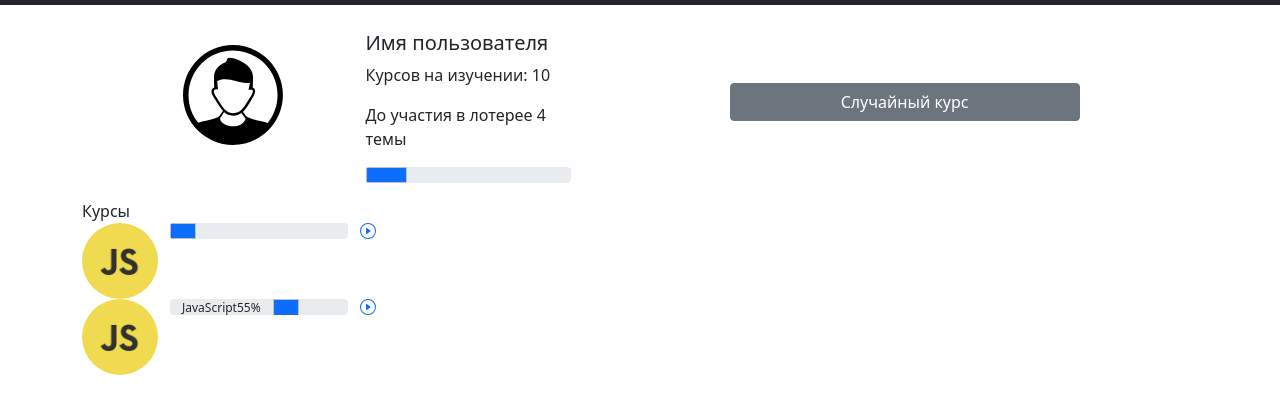
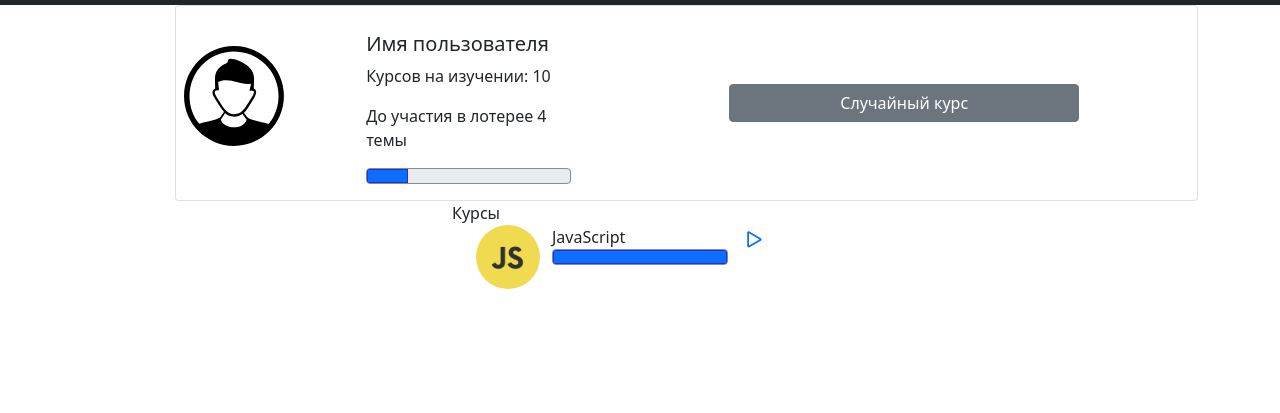
Before and after one commit to KlaysKAS/UniqueInt, a website: page index.html in a window 1280 px wide. Shown: the part 65-478 px from the top of the page. Drawn offline with nearby package versions, Linux system fonts and the light colour scheme.

Commit message:
Добавил один курс

```diff
--- a/index.html
+++ b/index.html
@@ -174,37 +174,27 @@
 
     <div class="container">
         <div class="row">
-            <div class="col" style="max-width: 40%;">
-                Курсы
-                <div class="row">
-                    <img src = "./stylesheets/materials/1024.png" class="rounded-circle">
-                    <div class="progress col">
-                        <div class="row">
-                            <!-- <div class="col"><span>JavaScript</span><span>55%</span></div> -->
-                            <div class="progress-bar col" role="progressbar" style="width: 50%" aria-valuenow="50" aria-valuemin="0" aria-valuemax="100"></div>
+            <div class="container" style="max-width: 25rem;">
+                <span>Курсы</span>
+                <div class="container">
+                        <div class="row" style="max-height: 5rem;">
+                            <div class="col-3">
+                                <img class="img-fluid rounded-circle" src="./stylesheets/materials/courses/js.png">
+                            </div>
+                            <div class="col-6">
+                                <div class="row">JavaScript</div>
+                                <div class="row progress">
+                                    <div class="progress-bar" role="progressbar" aria-valuenow="75" aria-valuemin="0" aria-valuemax="100"></div>
+                                </div>
+                            </div>
+                            <div class="col">
+                                <a href="#">
+                                    <svg xmlns="http://www.w3.org/2000/svg" width="45%" height="45%" fill="currentColor" class="bi bi-play" viewBox="0 0 16 16">
+                                    <path d="M10.804 8L5 4.633v6.734L10.804 8zm.792-.696a.802.802 0 0 1 0 1.392l-6.363 3.692C4.713 12.69 4 12.345 4 11.692V4.308c0-.653.713-.998 1.233-.696l6.363 3.692z"></path>
+                                    </svg>
+                                </a>
+                            </div>
                         </div>
-                    </div>
-                    <a href="#" class="text-decoration-none col">
-                        <svg xmlns="http://www.w3.org/2000/svg" width="16" height="16" fill="currentColor" class="bi bi-play-circle" viewBox="0 0 16 16">
-                            <path d="M8 15A7 7 0 1 1 8 1a7 7 0 0 1 0 14zm0 1A8 8 0 1 0 8 0a8 8 0 0 0 0 16z"></path>
-                            <path d="M6.271 5.055a.5.5 0 0 1 .52.038l3.5 2.5a.5.5 0 0 1 0 .814l-3.5 2.5A.5.5 0 0 1 6 10.5v-5a.5.5 0 0 1 .271-.445z"></path>
-                        </svg>
-                    </a>
-                </div>
-                <div class="row">
-                    <img src = "./stylesheets/materials/1024.png" class="rounded-circle">
-                    <div class="progress col">
-                        <div class="row">
-                            <div class="col"><span>JavaScript</span><span>55%</span></div>
-                            <div class="progress-bar col" role="progressbar" style="width: 50%" aria-valuenow="50" aria-valuemin="0" aria-valuemax="100"></div>
-                        </div>
-                    </div>
-                    <a href="#" class="text-decoration-none col">
-                        <svg xmlns="http://www.w3.org/2000/svg" width="16" height="16" fill="currentColor" class="bi bi-play-circle" viewBox="0 0 16 16">
-                            <path d="M8 15A7 7 0 1 1 8 1a7 7 0 0 1 0 14zm0 1A8 8 0 1 0 8 0a8 8 0 0 0 0 16z"></path>
-                            <path d="M6.271 5.055a.5.5 0 0 1 .52.038l3.5 2.5a.5.5 0 0 1 0 .814l-3.5 2.5A.5.5 0 0 1 6 10.5v-5a.5.5 0 0 1 .271-.445z"></path>
-                        </svg>
-                    </a>
                 </div>
             </div>
         </div>
--- a/stylesheets/_main.scss
+++ b/stylesheets/_main.scss
@@ -21,16 +21,9 @@
     height: 100px;
     width: 100px;
 }
-
-.card {
-    border: 0px;
-}
 .progress {
     border: 1px solid #8b8b8b;
 }
 .progress-bar {
     border: 1px solid #2629ee;
 }
-.rounded-circle {
-    width: 100px;
-}
```
Also changed, not shown: stylesheets/index.css.
